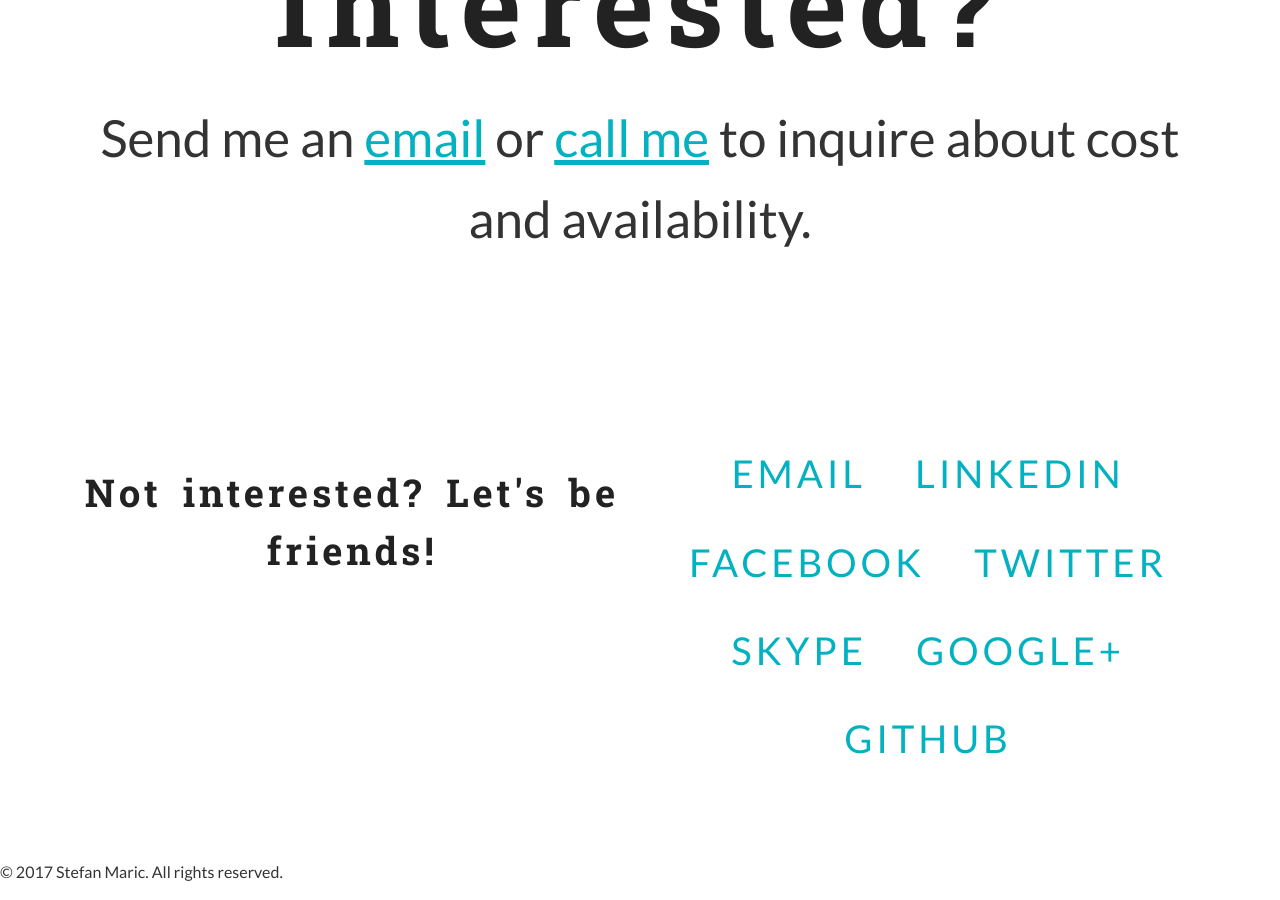
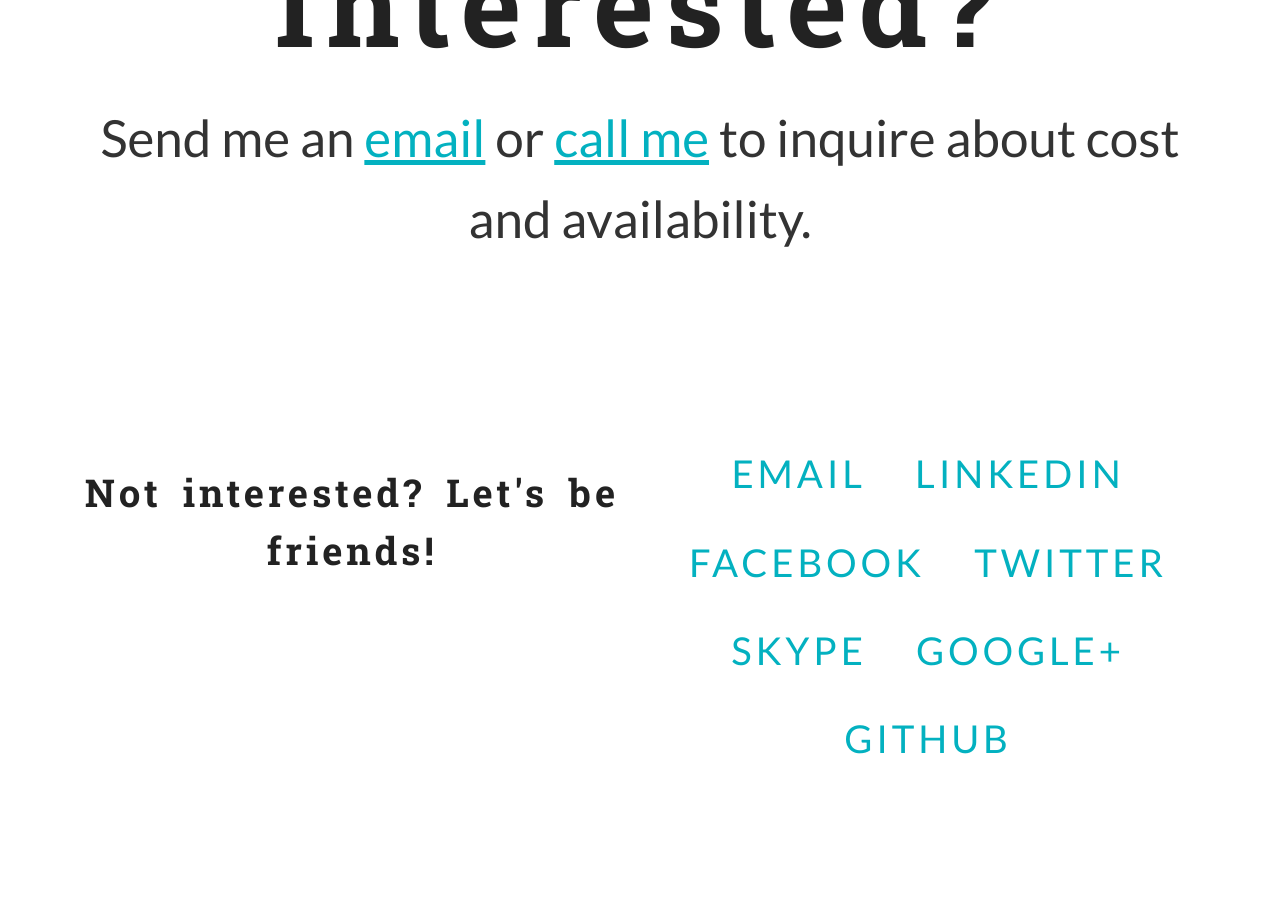
Before and after one commit to stefanmaric/stefanmaric.github.io, a Jekyll site: the page built from index.html, in a window 1280 px wide and 900 px high, scrolled down 1787 px. Built offline with Jekyll 4.4.1, drawn with Linux system fonts in a browser that asks for light colours; after the commit the page ends 2647 px from its top, so only the background shows below that.

Commit message:
Remove footer

```diff
--- a/_layouts/default.html
+++ b/_layouts/default.html
@@ -26,10 +26,6 @@
 
     {{ content }}
 
-    <footer>
-      <p class="legal">&copy; {{ site.time | date: '%Y' }} Stefan Maric. All rights reserved. </p>
-    </footer>
-
     <!-- Google Analytics -->
     <script>
       (function(i,s,o,g,r,a,m){i['GoogleAnalyticsObject']=r;i[r]=i[r]||function(){
```
